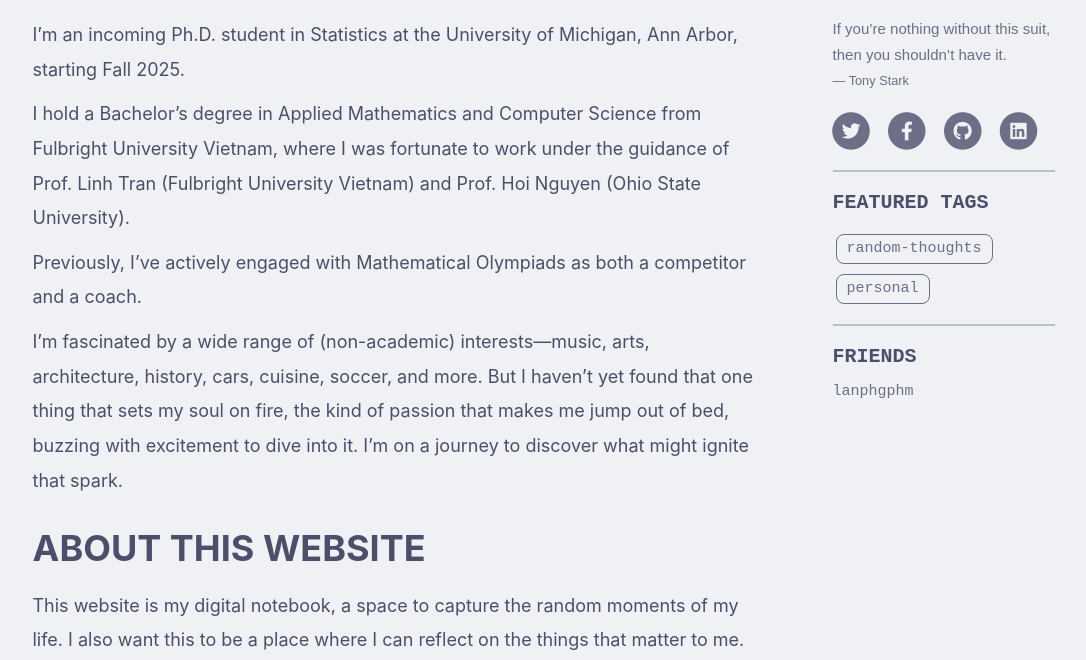
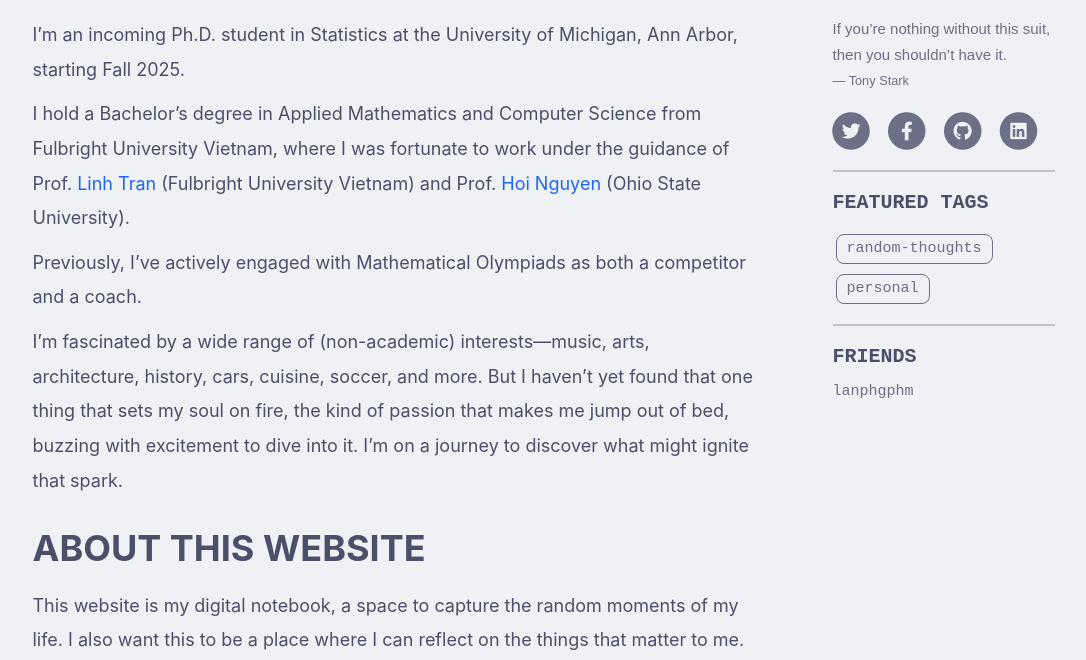
Before and after one commit to apxroad/apxroad.github.io, a Jekyll site: the page built from about.html, in a window 1280 px wide, cut to the strip 728-1388 px from the top of the page. Shown: the whole strip, without its empty margins (135-1221 px from the left). Built offline with Jekyll 4.4.1, drawn with Linux system fonts in a browser that asks for light colours; comment, search, counter and statistics services are not loaded; part of the change alters nothing that is shown.

```diff
--- a/_includes/about/en.md
+++ b/_includes/about/en.md
@@ -3,7 +3,7 @@ I’m **Nguyễn Công Thành**, a Vietnamese native, or in the American style,
 
 I'm an incoming Ph.D. student in Statistics at the University of Michigan, Ann Arbor, starting Fall 2025.
 
-I hold a Bachelor’s degree in Applied Mathematics and Computer Science from Fulbright University Vietnam, where I was fortunate to work under the guidance of Prof. Linh Tran (Fulbright University Vietnam) and Prof. Hoi Nguyen (Ohio State University).
+I hold a Bachelor’s degree in Applied Mathematics and Computer Science from Fulbright University Vietnam, where I was fortunate to work under the guidance of Prof. [Linh Tran](https://fulbright.edu.vn/our-team/tran-vinh-linh-2/) (Fulbright University Vietnam) and Prof. [Hoi Nguyen](https://math.osu.edu/people/nguyen.1261) (Ohio State University).
 
 Previously, I've actively engaged with Mathematical Olympiads as both a competitor and a coach.
 
```
